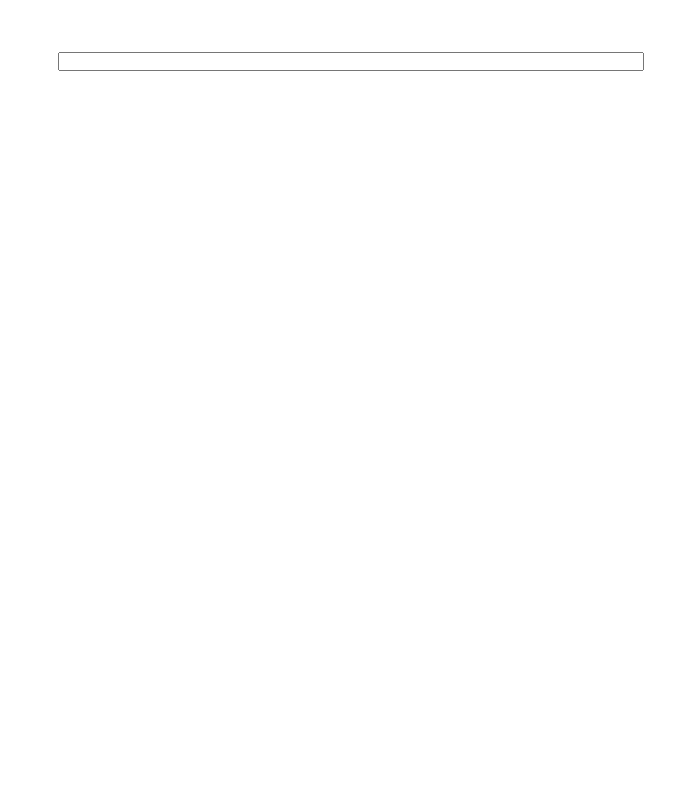
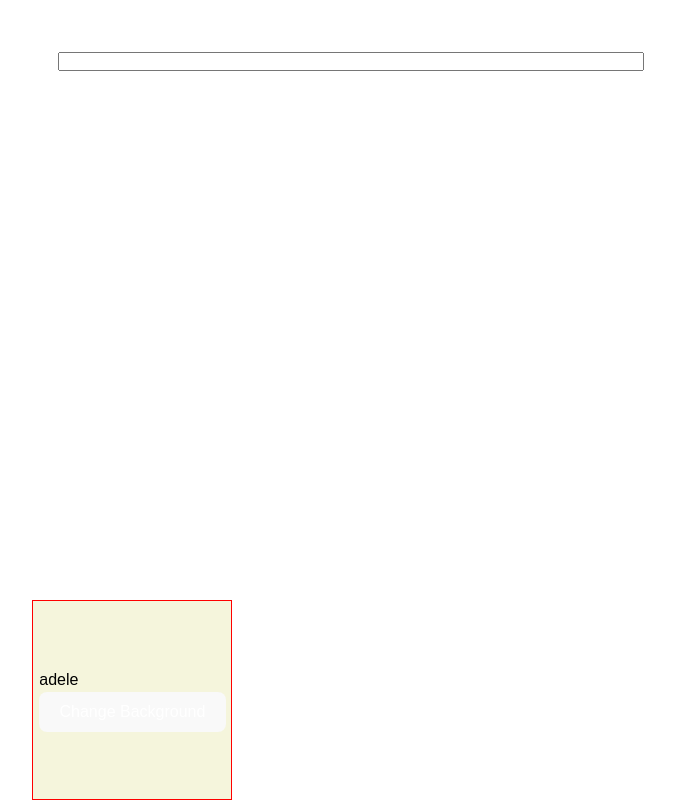
Before and after one commit to dsjramesh7/ReacttJS_101, a React (Vite) app: page / in a window 1280 px wide. Shown: the part 1506-2306 px from the top of the page, without its empty margins (244-919 px from the left). Before the commit the page ends 2106 px from the top, so only its background shows below. Built offline with nearby package versions, Linux system fonts and the light colour scheme.

Commit message:
useContext Practice

```diff
--- a/src/App.css
+++ b/src/App.css
@@ -18,3 +18,14 @@
   display: flex;
   gap: 2rem;
 }
+
+#bg-container {
+  height: 200px;
+  width: 200px;
+  border: 1px solid red;
+  background-color: beige;
+  display: flex;
+  flex-direction: column;
+  justify-content: center;
+  align-items: center;
+}
--- a/src/App.jsx
+++ b/src/App.jsx
@@ -7,6 +7,7 @@ import SiginIn from "./components/conditionalRendering/siginIn";
 import EventsHandling from "./components/eventHandlingUnderstanding/EventsHandling";
 import UseEffectHook from "./components/hooksUnderstandComponents/bUseEffectHookLearning/UseEffectHook";
 import DataFetching from "./components/hooksUnderstandComponents/bUseEffectHookLearning/DataFetching";
+import UseContextHook from "./components/hooksUnderstandComponents/cUseContextHookLearning/UseContextHook";
 
 function App() {
   const [text, setText] = useState("Hello World");
@@ -69,6 +70,7 @@ function App() {
 
         <div className="section-six">
           <h1>useContextHook Learning</h1>
+          <UseContextHook />
         </div>
       </div>
     </>
--- /dev/null
+++ b/src/components/hooksUnderstandComponents/cUseContextHookLearning/ChildA.jsx
@@ -0,0 +1,11 @@
+import ChildB from "./ChildB";
+
+const ChildA = () => {
+  return (
+    <div>
+      <ChildB />
+    </div>
+  );
+};
+
+export default ChildA;
--- /dev/null
+++ b/src/components/hooksUnderstandComponents/cUseContextHookLearning/ChildB.jsx
@@ -0,0 +1,11 @@
+import ChildC from "./ChildC";
+
+const ChildB = () => {
+  return (
+    <div>
+      <ChildC />
+    </div>
+  );
+};
+
+export default ChildB;
--- /dev/null
+++ b/src/components/hooksUnderstandComponents/cUseContextHookLearning/ChildC.jsx
@@ -0,0 +1,25 @@
+import { useContext } from "react";
+import { ThemeContext, UserContext } from "./UseContextHook";
+
+const ChildC = () => {
+  const user = useContext(UserContext);
+  const { theme, setTheme } = useContext(ThemeContext);
+
+  const toggleThemeHandle = () => {
+    if (theme === "light") {
+      // console.log("true mode");
+      setTheme("dark");
+    } else {
+      // console.log("false mode");
+      setTheme("light");
+    }
+  };
+  return (
+    <div>
+      <p style={{ color: "black" }}>{user.name}</p>
+      <button onClick={toggleThemeHandle}>Change Background</button>
+    </div>
+  );
+};
+
+export default ChildC;
--- /dev/null
+++ b/src/components/hooksUnderstandComponents/cUseContextHookLearning/UseContextHook.jsx
@@ -0,0 +1,23 @@
+import { createContext, useState } from "react";
+import ChildA from "./ChildA";
+
+export const UserContext = createContext();
+export const ThemeContext = createContext();
+const UseContextHook = () => {
+  const [user, setUser] = useState({ name: "adele" });
+  const [theme, setTheme] = useState("light");
+  return (
+    <UserContext.Provider value={user}>
+      <ThemeContext.Provider value={{ theme, setTheme }}>
+        <div
+          id="bg-container"
+          style={{ background: theme === "light" ? "beige" : "black" }}
+        >
+          <ChildA />
+        </div>
+      </ThemeContext.Provider>
+    </UserContext.Provider>
+  );
+};
+
+export default UseContextHook;
```
